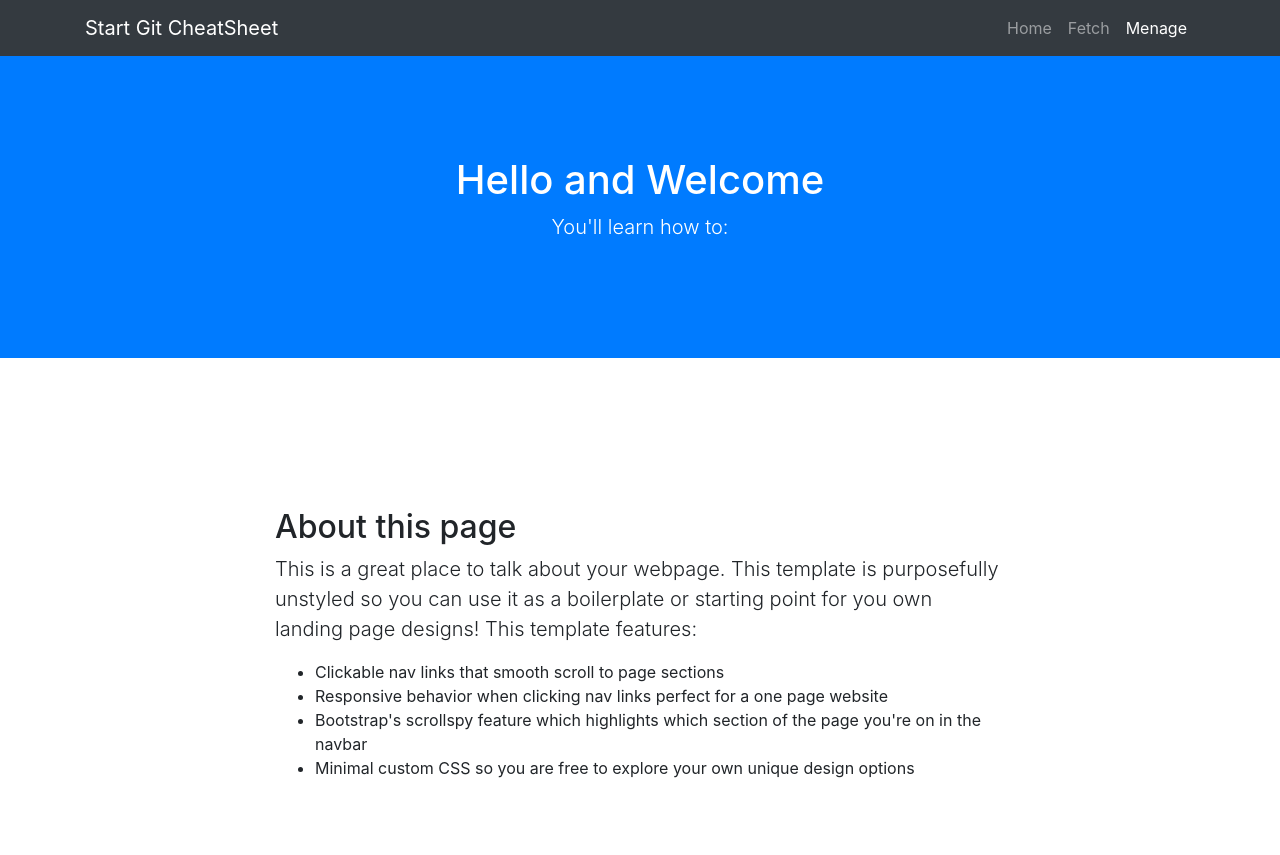
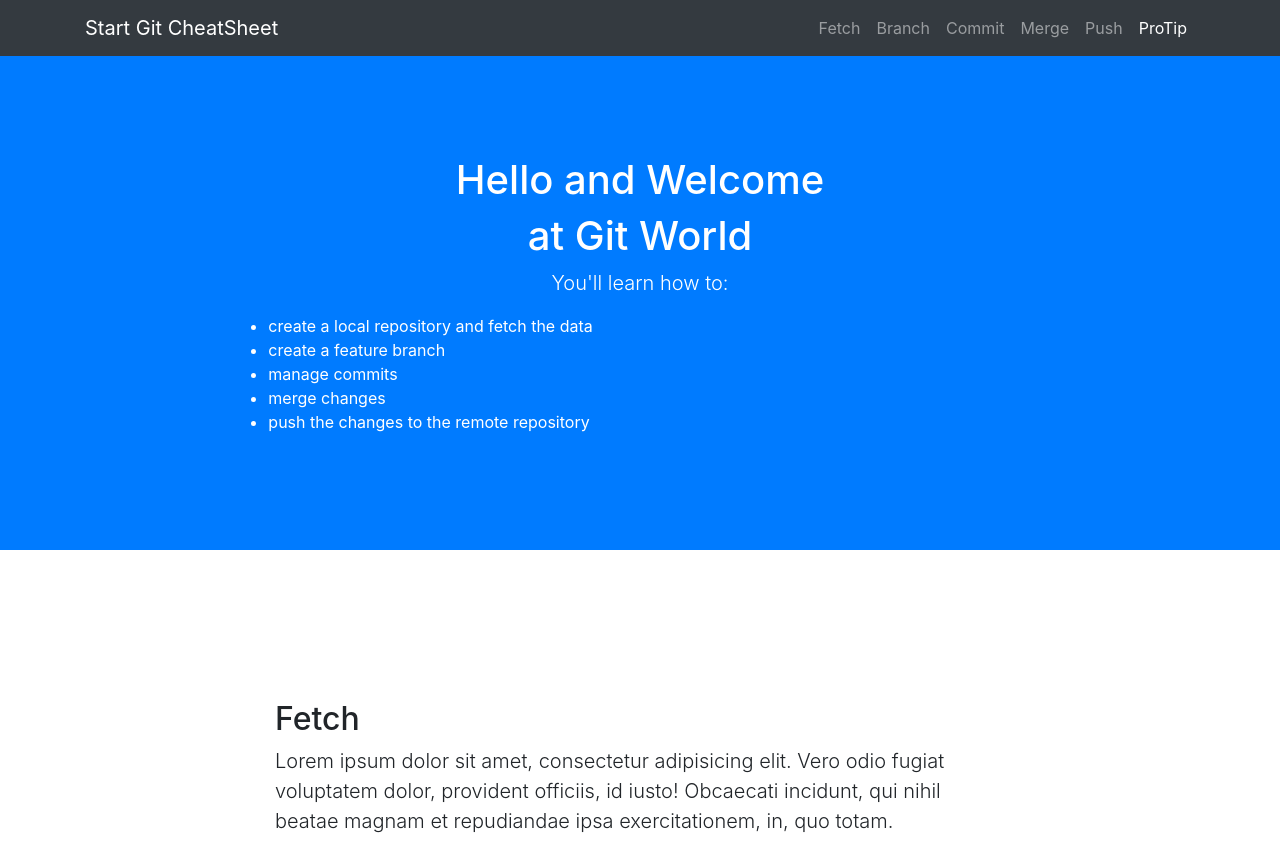
Before and after one commit to patisatori/GIT_CheatSheet_forDev, a website with bundled scripts: page index.html in a window 1280 px wide. Shown: the top 855 px of the page. Built offline with nearby package versions, Linux system fonts and the light colour scheme.

Commit message:
new structure

```diff
--- a/index.html
+++ b/index.html
@@ -30,13 +30,22 @@
       <div class="collapse navbar-collapse" id="navbarResponsive">
         <ul class="navbar-nav ml-auto">
           <li class="nav-item">
-            <a class="nav-link js-scroll-trigger" href="#home">Home</a>
+            <a class="nav-link js-scroll-trigger" href="#fetch">Fetch</a>
           </li>
           <li class="nav-item">
-            <a class="nav-link js-scroll-trigger" href="#services">Fetch</a>
+            <a class="nav-link js-scroll-trigger" href="#branch">Branch</a>
           </li>
           <li class="nav-item">
-            <a class="nav-link js-scroll-trigger" href="#contact">Menage</a>
+            <a class="nav-link js-scroll-trigger" href="#commit">Commit</a>
+          </li>
+          <li class="nav-item">
+            <a class="nav-link js-scroll-trigger" href="#merge">Merge</a>
+          </li>
+          <li class="nav-item">
+            <a class="nav-link js-scroll-trigger" href="#push">Push</a>
+          </li>
+          <li class="nav-item">
+            <a class="nav-link js-scroll-trigger" href="#proTip">ProTip</a>
           </li>
         </ul>
       </div>
@@ -46,43 +55,80 @@
   <header class="bg-primary text-white">
     <div class="container text-center">
       <h1>Hello and Welcome </h1>
+        <h1> at Git World</h1>
       <p class="lead">You'll learn how to:</p>
+    </div>
+    <div class="col-lg-8 mx-auto">
+    <ul>
+        <li>create a local repository and fetch the data</li>
+        <li>create a feature branch</li>
+        <li>manage commits</li>
+        <li>merge changes</li>
+        <li>push the changes to the remote repository</li>
+    </ul>
     </div>
   </header>
 
-  <section id="home">
+  <section id="fetch">
     <div class="container">
       <div class="row">
         <div class="col-lg-8 mx-auto">
-          <h2>About this page</h2>
-          <p class="lead">This is a great place to talk about your webpage. This template is purposefully unstyled so you can use it as a boilerplate or starting point for you own landing page designs! This template features:</p>
-          <ul>
-            <li>Clickable nav links that smooth scroll to page sections</li>
-            <li>Responsive behavior when clicking nav links perfect for a one page website</li>
-            <li>Bootstrap's scrollspy feature which highlights which section of the page you're on in the navbar</li>
-            <li>Minimal custom CSS so you are free to explore your own unique design options</li>
-          </ul>
+          <h2>Fetch</h2>
+          <p class="lead">Lorem ipsum dolor sit amet, consectetur adipisicing elit. Vero odio fugiat voluptatem dolor, provident officiis, id iusto! Obcaecati incidunt, qui nihil beatae magnam et repudiandae ipsa exercitationem, in, quo totam.</p>
         </div>
       </div>
     </div>
   </section>
 
-  <section id="services" class="bg-light">
+  <section id="branch" class="bg-light">
     <div class="container">
       <div class="row">
         <div class="col-lg-8 mx-auto">
-          <h2>Services we offer</h2>
+          <h2>Branch</h2>
           <p class="lead">Lorem ipsum dolor sit amet, consectetur adipisicing elit. Aut optio velit inventore, expedita quo laboriosam possimus ea consequatur vitae, doloribus consequuntur ex. Nemo assumenda laborum vel, labore ut velit dignissimos.</p>
         </div>
       </div>
     </div>
   </section>
 
-  <section id="contact">
+  <section id="commit">
     <div class="container">
       <div class="row">
         <div class="col-lg-8 mx-auto">
-          <h2>Contact us</h2>
+          <h2>Commit</h2>
+          <p class="lead">Lorem ipsum dolor sit amet, consectetur adipisicing elit. Vero odio fugiat voluptatem dolor, provident officiis, id iusto! Obcaecati incidunt, qui nihil beatae magnam et repudiandae ipsa exercitationem, in, quo totam.</p>
+        </div>
+      </div>
+    </div>
+  </section>
+
+  <section id="merge">
+    <div class="container">
+      <div class="row">
+        <div class="col-lg-8 mx-auto">
+          <h2>Merge</h2>
+          <p class="lead">Lorem ipsum dolor sit amet, consectetur adipisicing elit. Vero odio fugiat voluptatem dolor, provident officiis, id iusto! Obcaecati incidunt, qui nihil beatae magnam et repudiandae ipsa exercitationem, in, quo totam.</p>
+        </div>
+      </div>
+    </div>
+  </section>
+
+  <section id="push">
+    <div class="container">
+      <div class="row">
+        <div class="col-lg-8 mx-auto">
+          <h2>Push</h2>
+          <p class="lead">Lorem ipsum dolor sit amet, consectetur adipisicing elit. Vero odio fugiat voluptatem dolor, provident officiis, id iusto! Obcaecati incidunt, qui nihil beatae magnam et repudiandae ipsa exercitationem, in, quo totam.</p>
+        </div>
+      </div>
+    </div>
+  </section>
+
+<section id="proTip">
+    <div class="container">
+      <div class="row">
+        <div class="col-lg-8 mx-auto">
+          <h2>ProTip</h2>
           <p class="lead">Lorem ipsum dolor sit amet, consectetur adipisicing elit. Vero odio fugiat voluptatem dolor, provident officiis, id iusto! Obcaecati incidunt, qui nihil beatae magnam et repudiandae ipsa exercitationem, in, quo totam.</p>
         </div>
       </div>
```
